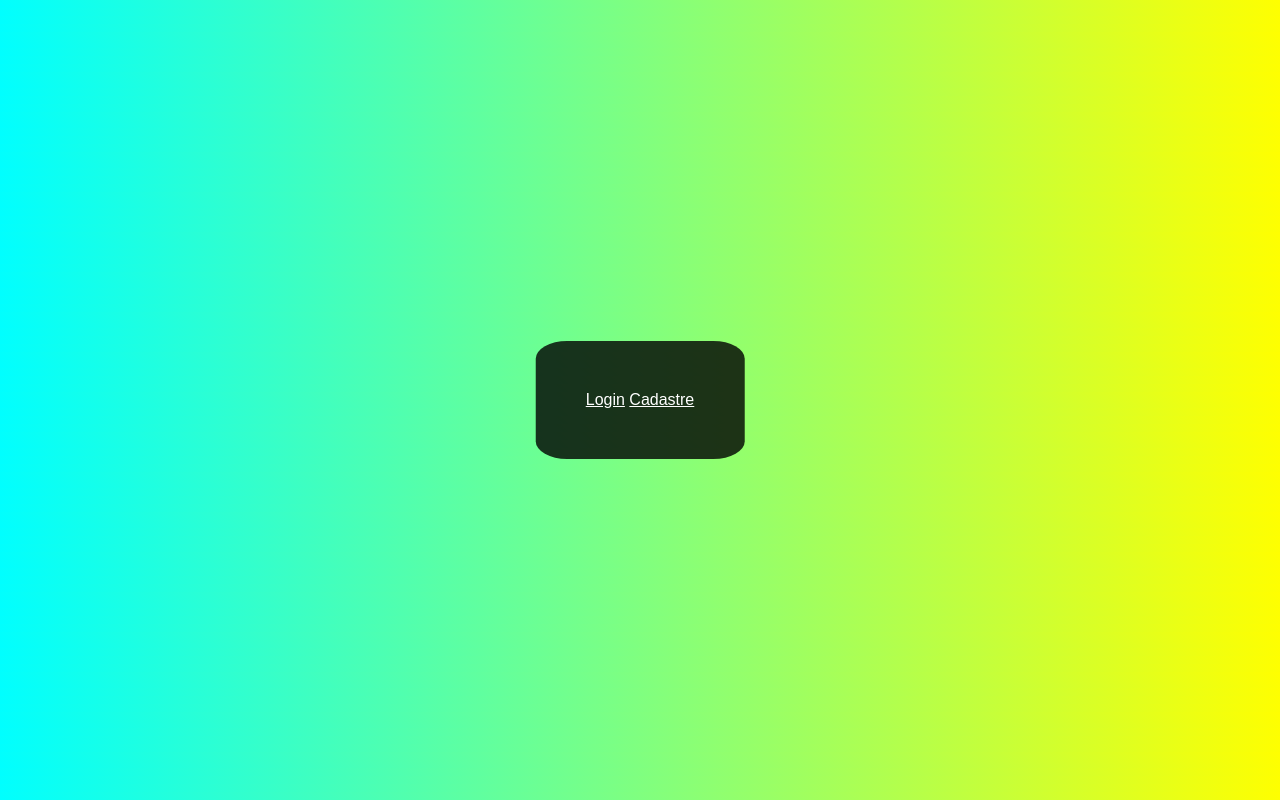
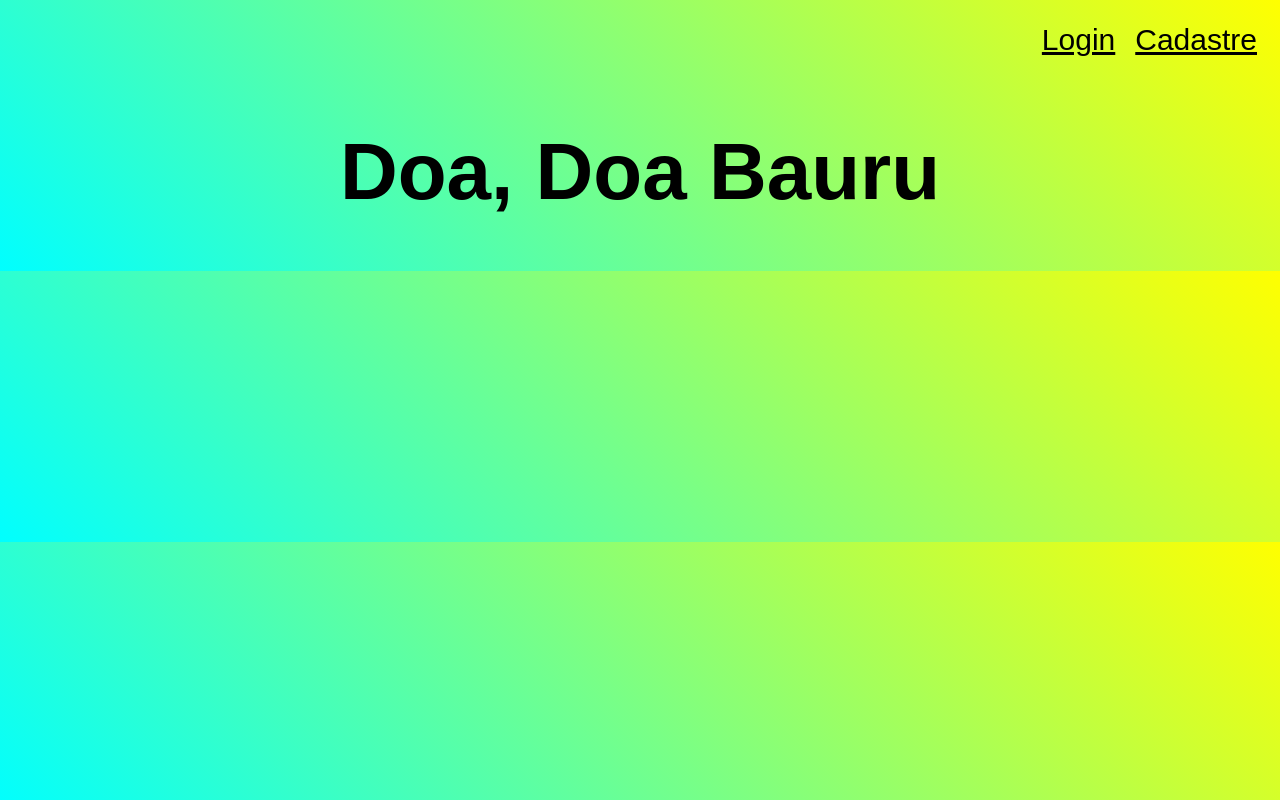
Before and after one commit to Bincoleto/projetoextersor, a plain HTML site: page index.html in a window 1280 px wide. Drawn offline with Linux system fonts and the light colour scheme.

Commit message:
Nova versão com pagina Home
crie a pagina home e fiz alguns botões para navegar

```diff
--- a/Styles/index.css
+++ b/Styles/index.css
@@ -3,17 +3,22 @@ body{
     background-image: linear-gradient(45deg, cyan, yellow);
 }
 
-div{
-    background-color: rgba(0, 0, 0, 0.8);
-    position: absolute;
-    top: 50%;
-    left: 50%;
-    transform: translate(-50%,-50%);
-    padding: 50px;
-    border-radius: 15%;
-    color: white;
+.navegacao{
+    display: flex;
+    justify-content: right;
+    gap: 20px;
+    font-size: 30px;
+    padding: 15px;
+    color: black;
 }
 
-a{
-    color: white;
+.color_navegacao{
+    color: black;
 }
+
+.titulo_site{
+    color: black;
+    display: flex;
+    justify-content: center;
+    font-size: 80px;
+}
--- a/Styles/tela_login.css
+++ b/Styles/tela_login.css
@@ -49,7 +49,7 @@ a{
     display: flex;
     justify-content: center;
     color: white;
-    margin-top: 15%;
+    margin-top: 10%;
 }
 
 a:hover{
--- a/index.html
+++ b/index.html
@@ -8,10 +8,14 @@
     <link rel="stylesheet" href="./Styles/index.css">
 </head>
 <body>
-    <div>
-        <a href="tela_login.html">Login</a>
-        <a href="formulario.html">Cadastre</a>
+    <div class="navegacao">
+        <a class="color_navegacao" href="tela_login.html">Login</a>
+        <a class="color_navegacao" href="formulario.html">Cadastre</a>
     </div>
+
+
+    <h1 class="titulo_site"> Doa, Doa Bauru</h1>
+
 
 
 </body>
```
Also changed, not shown: Styles/formulario.css (+24 -0 lines), formulario.html (+7 -7 lines), tela_login.html (+2 -0 lines).
